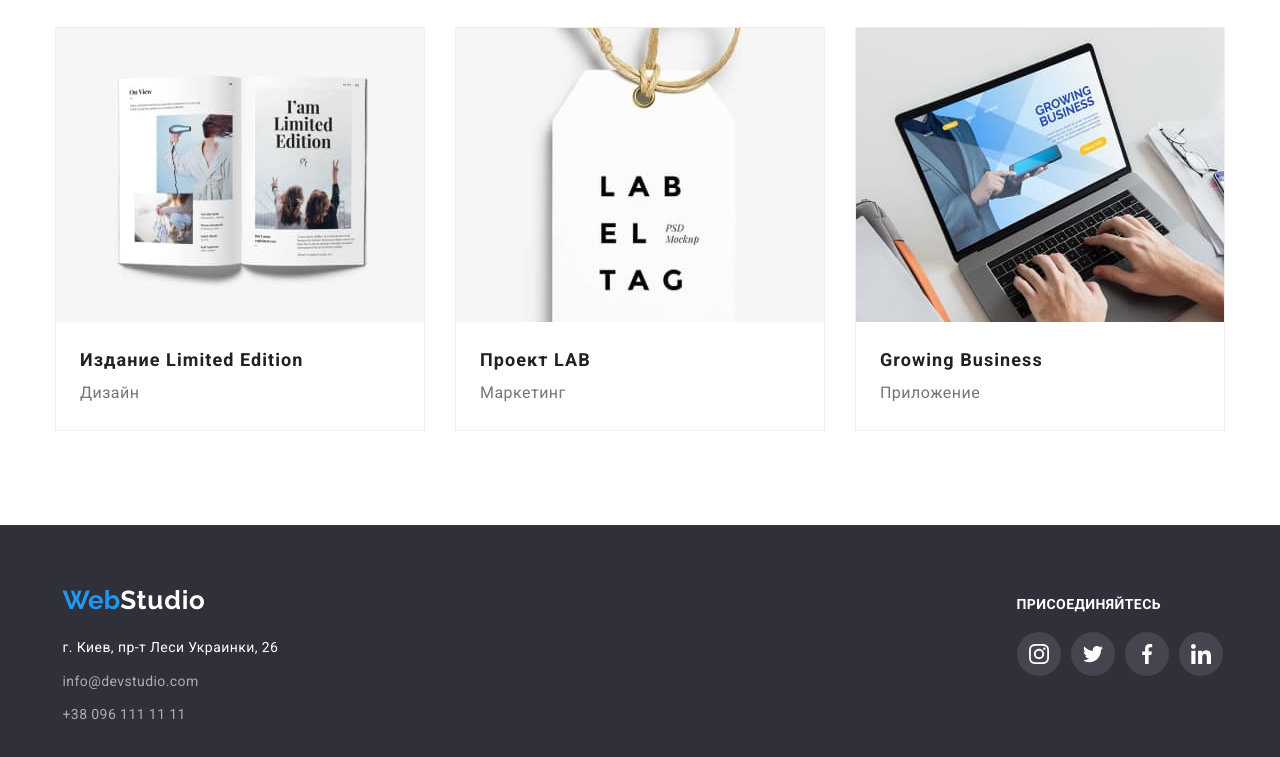
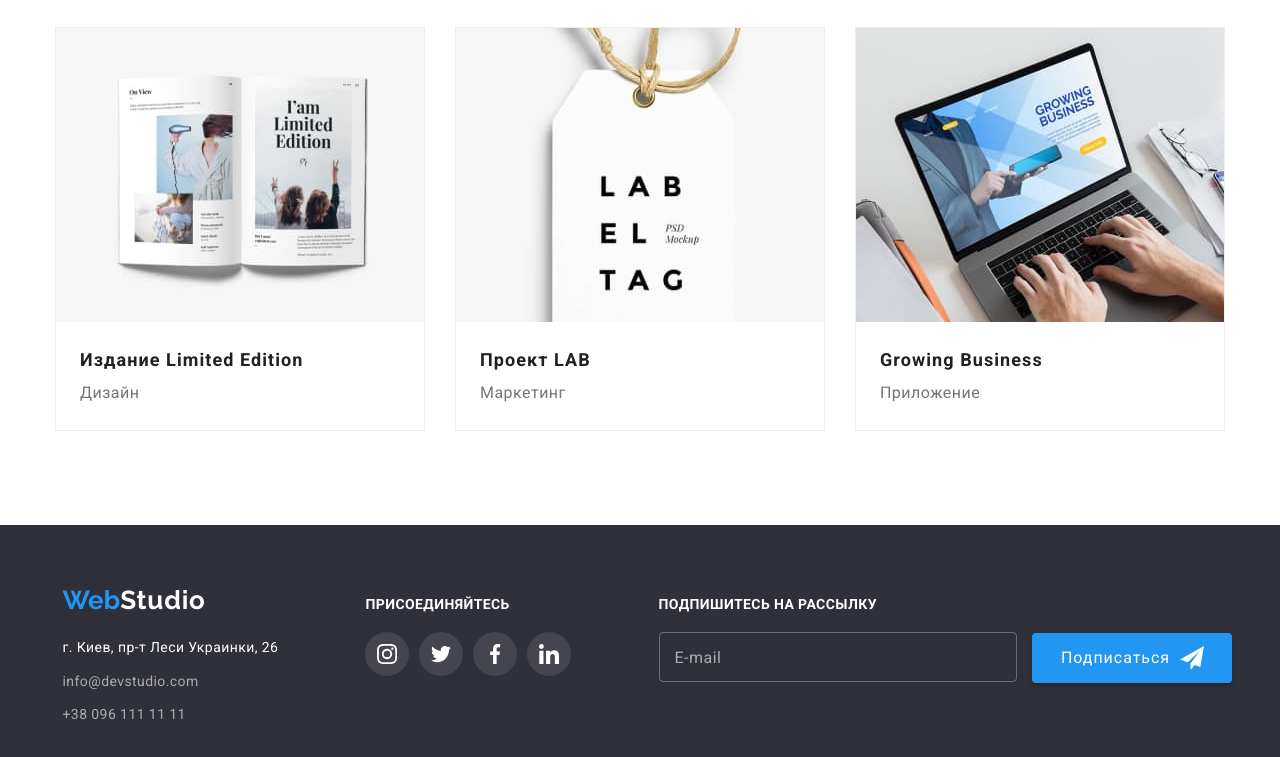
Before and after one commit to Chipchev/goit-markup-hw-06, a plain HTML site: page portfolio.html in a window 1280 px wide. Shown: the part 1106-1863 px from the top of the page. Drawn offline with nearby package versions, Linux system fonts and the light colour scheme.

Commit message:
Update footer in portfolio
Footer correction (subscribe)

```diff
--- a/portfolio.html
+++ b/portfolio.html
@@ -339,6 +339,26 @@
               </li>
             </ul>
           </li>
+          <!-- SUBSCRIBE -->
+          <li class="subscribe-list-item">
+            <p class="subscribe-headder">Подпишитесь на рассылку</p>
+            <form class="subscribe-form">
+              <label for="subscribe-mail" class="subscribe-mail-label">
+                <input
+                  type="email"
+                  name="subscribe-mail"
+                  id="subscribe-mail"
+                  class="subscribe-input-mail"
+                  placeholder="E-mail"
+              /></label>
+              <button type="submit" class="subscribe-button">
+                Подписаться
+                <svg class="subscribe-icon">
+                  <use href="./images/sprite.svg#icon-subscribe"></use>
+                </svg>
+              </button>
+            </form>
+          </li>
         </ul>
       </div>
     </footer>
```
